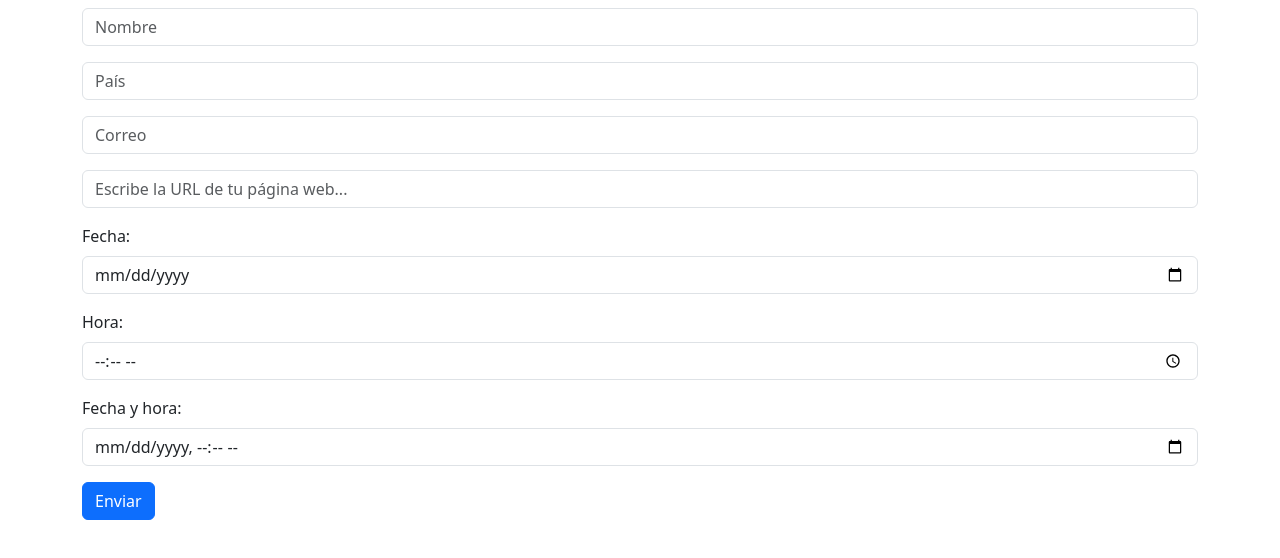
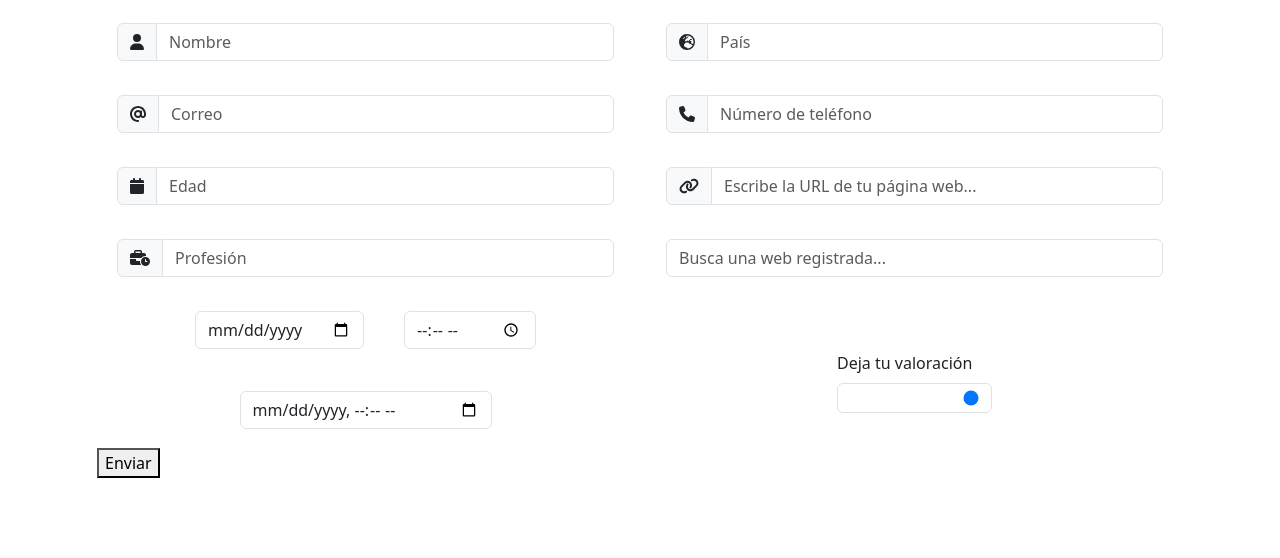
Before and after one commit to aggiovato/ejercicio-form, a React (Vite) app: page / in a window 1280 px wide. Shown: the top 558 px of the page. Built offline with nearby package versions, Linux system fonts and the light colour scheme.

Commit message:
Commit 2: Added some other fields, and Input component, using Chakra UI, AwesomeIcone, and Zod for validation

```diff
--- a/package.json
+++ b/package.json
@@ -11,6 +11,8 @@
   },
   "dependencies": {
     "@chakra-ui/react": "^2.8.2",
+    "@fortawesome/free-solid-svg-icons": "^6.6.0",
+    "@fortawesome/react-fontawesome": "^0.2.2",
     "@hookform/resolvers": "^3.9.0",
     "bootstrap": "^5.3.3",
     "react": "^18.2.0",
--- a/src/components/Input.tsx
+++ b/src/components/Input.tsx
@@ -1,23 +1,28 @@
 import { useFormContext } from "react-hook-form";
 import { InputProps } from "../utils/schemas/schemas";
-import { useEffect, useState } from "react";
+// import { useEffect, useState } from "react";
+import { Box } from "@chakra-ui/react";
 
 const Input = ({
   name,
   type = "text",
   placeholder = "",
   hasLabel = false,
+  min = -100,
+  max = 100,
   children,
+  ariaDescribedBy,
 }: InputProps) => {
   const { register, formState, getFieldState } = useFormContext();
   const { error } = getFieldState(name, formState);
 
-  const [mb, setMb] = useState(4);
+  // const [mb, setMb] = useState(4);
 
-  useEffect(() => (error ? setMb(0) : setMb(3)), [error]);
+  // useEffect(() => (error ? setMb(0) : setMb(3)), [error]);
 
   return (
-    <div className={`mb-${mb} mt-2`}>
+    <Box h={60} mx={20}>
+      <div className={`mb-3 mt-2`}>
         {hasLabel && (
           <label htmlFor={name} className="form-label">
             {children || (
@@ -27,13 +32,37 @@ const Input = ({
             )}
           </label>
         )}
+
+        <div className="input-group flex-nowrap">
+          {ariaDescribedBy && (
+            <span className="input-group-text" id="aria-describer">
+              {ariaDescribedBy}
+            </span>
+          )}
+          {(min || max) && (type === "number" || "range") ? (
+            <input
+              {...register(name)}
+              type={type}
+              id={name}
+              placeholder={placeholder}
+              min={min}
+              max={max}
+              className="form-control"
+              aria-describedby="aria-describer"
+              aria-label={placeholder}
+            />
+          ) : (
             <input
               {...register(name)}
               type={type}
               id={name}
               placeholder={placeholder}
               className="form-control"
+              aria-describedby="aria-describer"
             />
+          )}
+        </div>
+
         {error?.message && (
           <div>
             <small
@@ -44,6 +73,7 @@ const Input = ({
           </div>
         )}
       </div>
+    </Box>
   );
 };
 
--- a/src/components/WebForm.tsx
+++ b/src/components/WebForm.tsx
@@ -2,6 +2,15 @@ import { zodResolver } from "@hookform/resolvers/zod";
 import { FormProvider, useForm } from "react-hook-form";
 import { formSchema, WebFormType } from "../utils/schemas/schemas";
 import Input from "./Input";
+import { Button, Container, Flex, SimpleGrid, Spacer } from "@chakra-ui/react";
+import { FontAwesomeIcon } from "@fortawesome/react-fontawesome";
+import { faUser } from "@fortawesome/free-solid-svg-icons/faUser";
+import { faEarthEurope } from "@fortawesome/free-solid-svg-icons/faEarthEurope";
+import { faAt } from "@fortawesome/free-solid-svg-icons/faAt";
+import { faPhone } from "@fortawesome/free-solid-svg-icons/faPhone";
+import { faCalendar } from "@fortawesome/free-solid-svg-icons/faCalendar";
+import { faLink } from "@fortawesome/free-solid-svg-icons/faLink";
+import { faBriefcaseClock } from "@fortawesome/free-solid-svg-icons/faBriefcaseClock";
 
 const WebForm = () => {
   const methods = useForm<WebFormType>({
@@ -9,28 +18,90 @@ const WebForm = () => {
   });
 
   return (
+    <Container maxW="container.md" m="auto" p={15}>
       <FormProvider {...methods}>
         <form onSubmit={methods.handleSubmit((data) => console.log(data))}>
-        <Input name="username" placeholder="Nombre" />
-        <Input name="country" placeholder="País" />
-        <Input name="email" type="email" placeholder="Correo" />
+          <SimpleGrid columns={[1, 2]} spacing={12} minChildWidth={420}>
+            <Input
+              name="username"
+              placeholder="Nombre"
+              ariaDescribedBy={<FontAwesomeIcon icon={faUser} />}
+            />
+            <Input
+              name="country"
+              placeholder="País"
+              ariaDescribedBy={<FontAwesomeIcon icon={faEarthEurope} />}
+            />
+            <Input
+              name="email"
+              type="email"
+              placeholder="Correo"
+              ariaDescribedBy={<FontAwesomeIcon icon={faAt} />}
+            />
+            <Input
+              name="phone"
+              type="tell"
+              placeholder="Número de teléfono"
+              ariaDescribedBy={<FontAwesomeIcon icon={faPhone} />}
+            />
+            <Input
+              name="age"
+              type="number"
+              placeholder="Edad"
+              min={18}
+              max={100}
+              ariaDescribedBy={<FontAwesomeIcon icon={faCalendar} />}
+            />
             <Input
               name="url"
               type="url"
               placeholder="Escribe la URL de tu página web..."
+              ariaDescribedBy={<FontAwesomeIcon icon={faLink} />}
             />
-        <Input name="date" type="date" hasLabel>
-          Fecha:
+            <Input
+              name="profession"
+              placeholder="Profesión"
+              ariaDescribedBy={<FontAwesomeIcon icon={faBriefcaseClock} />}
+            />
+            <Input
+              name="search"
+              type="search"
+              placeholder="Busca una web registrada..."
+            />
+            <Flex
+              direction="column"
+              alignItems={"center"}
+              justifyContent="center"
+              gap={20}
+            >
+              <Flex>
+                <Input name="date" type="date" />
+                <Input name="time" type="time" />
+              </Flex>
+              <Input name="datetime" type="datetime-local" />
+            </Flex>
+
+            <Flex
+              direction="column"
+              alignItems={"center"}
+              justifyContent="center"
+            >
+              <Flex>
+                <Spacer />
+                <Input name="range" type="range" min={-10} max={10} hasLabel>
+                  Deja tu valoración
                 </Input>
-        <Input name="time" type="time" hasLabel>
-          Hora:
-        </Input>
-        <Input name="datetime" type="datetime-local" hasLabel>
-          Fecha y hora:
-        </Input>
-        <button className="btn btn-primary">Enviar</button>
+                <Spacer />
+              </Flex>
+            </Flex>
+          </SimpleGrid>
+
+          <Button type="submit" colorScheme="blue" mt={5}>
+            Enviar
+          </Button>
         </form>
       </FormProvider>
+    </Container>
   );
 };
 
--- a/src/utils/data/errorMsg.json
+++ b/src/utils/data/errorMsg.json
@@ -7,7 +7,8 @@
     "country": {
       "required": "Este campo es obligatorio.",
       "min": "Debe tener más de 3 carácteres.",
-      "max": "Debe tener un máximo de 25 carácteres."
+      "max": "Debe tener un máximo de 25 carácteres.",
+      "invalid": "Este no es un país válido"
     },
     "email": {
       "required": "Este campo es obligatorio.",
--- a/src/utils/schemas/schemas.ts
+++ b/src/utils/schemas/schemas.ts
@@ -7,9 +7,24 @@
 import { z } from "zod";
 import { ReactNode } from "react";
 import errorMsg from "../data/errorMsg.json";
+import country_en from "../data/country_en.json";
 
 const lang: LangType = "es";
 const errors = errorMsg[lang];
+
+const country_name = country_en.map((c) => c.name);
+export const country_prefix = country_en.map((c) => {
+  return {
+    country: c.name,
+    phone: c.dial_code,
+  };
+});
+
+//const date_regex = /^([0-2][0-9]|3[01])\/(0[1-9]|1[0-2])\/(19|20)\d{2}$/;
+//const time_regex = /^(0[0-9]|1[0-9]|2[0-3]):([0-5][0-9])$/;
+//const datetime_regex =
+//  /^([0-2][0-9]|3[01])\/(0[1-9]|1[0-2])\/(19|20)\d{2} (0[0-9]|1[0-9]|2[0-3]):([0-5][0-9])$/;
+const phone_regex = /^\+[0-9]{1,15}$/;
 
 export const formSchema = z.object({
   username: z
@@ -30,6 +45,9 @@ export const formSchema = z.object({
     })
     .max(25, {
       message: errors.country.max,
+    })
+    .refine((val) => country_name.includes(val), {
+      message: errors.country.invalid,
     }),
   email: z
     .string()
@@ -39,20 +57,35 @@ export const formSchema = z.object({
     .email({
       message: errors.email.invalid,
     }),
+  phone: z
+    .string()
+    .min(1, {
+      message: errors.phone.required,
+    })
+    .regex(phone_regex, {
+      message: errors.phone.invalid,
+    }),
+  age: z.coerce
+    .number({
+      required_error: errors.age.required,
+    })
+    .min(18, {
+      message: errors.age.invalid,
+    }),
   url: z
     .string()
     .min(1, {
       message: errors.url.required,
     })
     .url({ message: errors.url.invalid }),
-  date: z.date({
-    required_error: errors.date.required,
-  }),
-  time: z
-    .string({
-      required_error: errors.time.required,
+  profession: z
+    .string()
+    .min(1, {
+      message: errors.profession.required,
     })
-    .time(),
+    .max(20, {
+      message: errors.profession.max,
+    }),
 });
 
 /**
@@ -75,5 +108,8 @@ export type InputProps = {
   type?: string;
   placeholder?: string;
   hasLabel?: boolean;
+  min?: number;
+  max?: number;
   children?: ReactNode;
+  ariaDescribedBy?: ReactNode;
 };
```
Also changed, not shown: 1 other file (tests, documents, lock files or other folders). Lines whose indentation alone changed are shown as unchanged.
